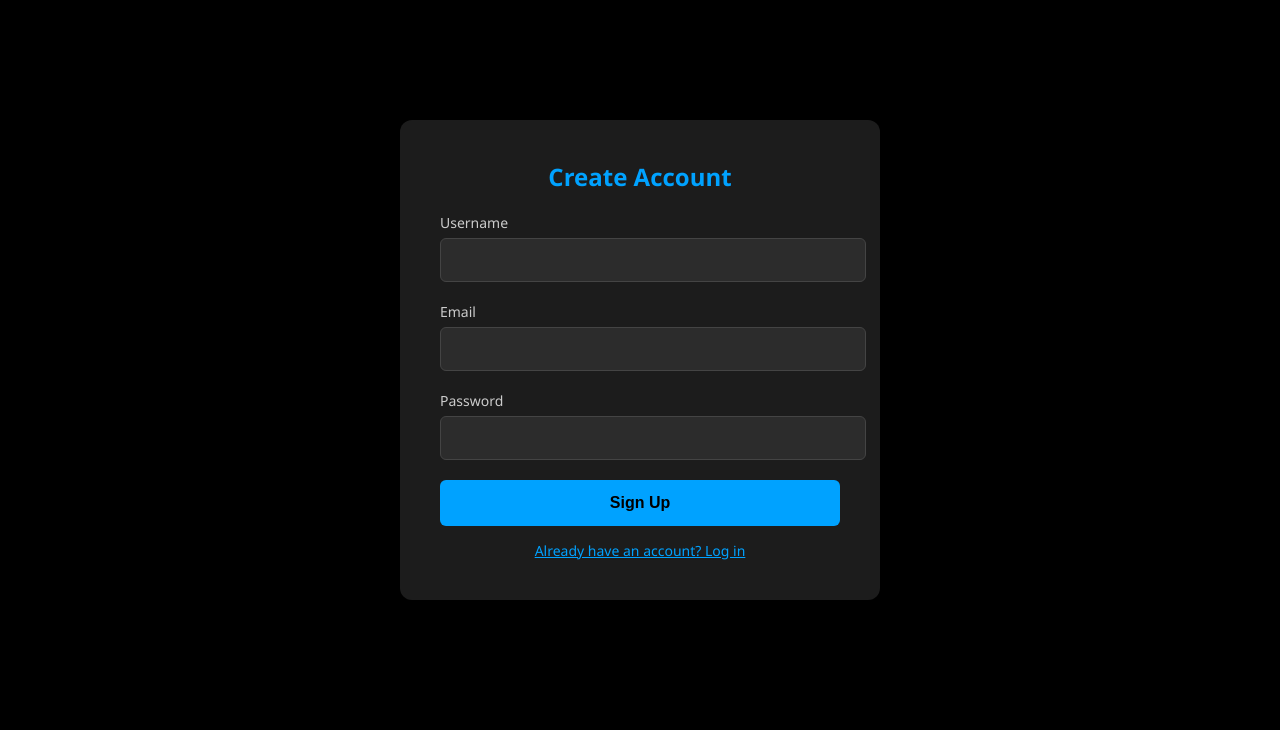
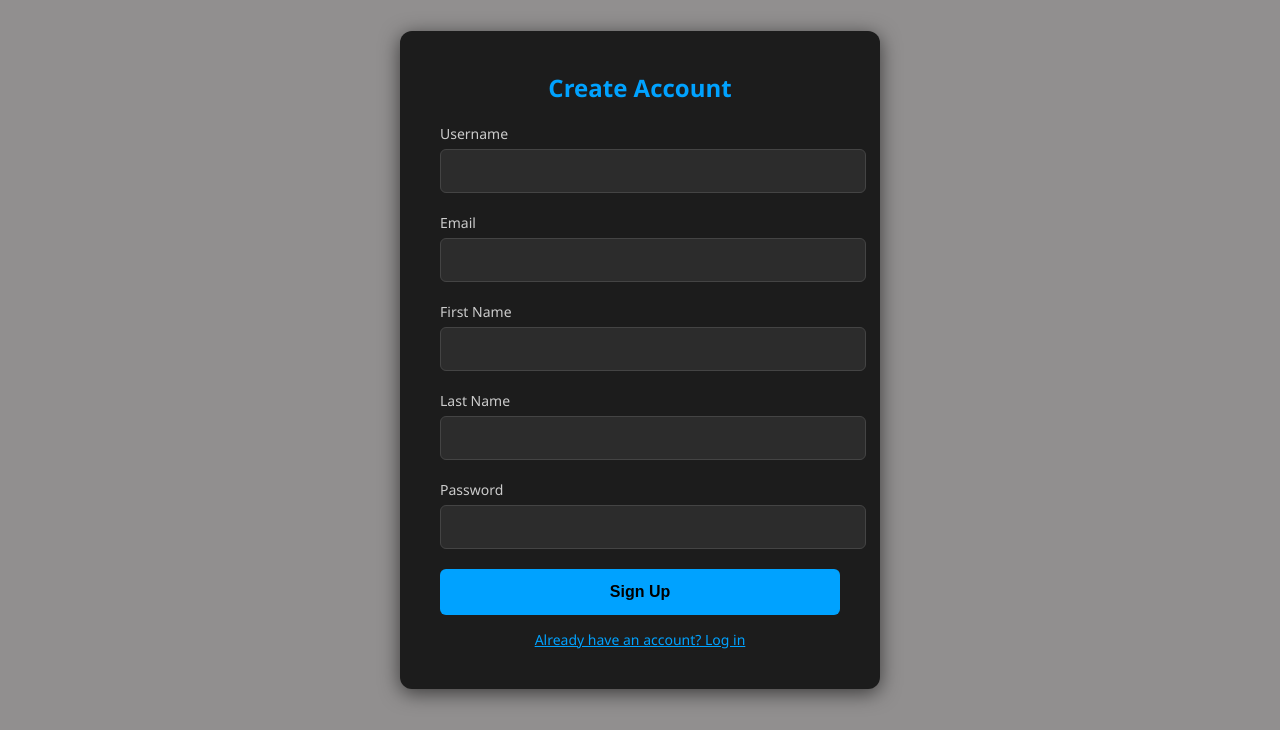
Before and after one commit to skidbot/Website, a plain HTML site: page login.html in a window 1280 px wide. Shown: the part 70-800 px from the top of the page. Drawn offline with Linux system fonts and the light colour scheme.

Commit message:
Update login.html

```diff
--- a/login.html
+++ b/login.html
@@ -8,7 +8,7 @@
     body {
     margin: 0;
     font-family: "Segoe UI", Arial, sans-serif;
-    background-color: #000;
+    background-color: #918f8f;
      color: #fff;
     }
 
@@ -164,6 +164,16 @@
     <input type="email" id="email" name="email" required />
   </div>
 
+    <div class="form-group" id="firstnameGroup">
+    <label for="firstName">First Name</label>
+    <input type="text" id="firstName" name="firstName" required />
+  </div>
+
+    <div class="form-group" id="lastnameGroup">
+    <label for="lastName">Last Name</label>
+    <input type="text" id="lastName" name="lastName" required />
+  </div>
+
   <div class="form-group">
     <label for="password">Password</label>
     <input type="password" id="password" name="password" required />
@@ -177,6 +187,7 @@
   const toggleLink = document.getElementById('toggleLink');
   const formTitle  = document.getElementById('formTitle');
   const emailGroup = document.getElementById('emailGroup');
+  const nameGroup = document.getElementById('nameGroup');
   const submitBtn  = document.getElementById('submitBtn');
   const form       = document.getElementById('accountForm');
 
@@ -187,12 +198,16 @@
     if (isLogin) {
       formTitle.textContent = 'Log In';
       emailGroup.style.display = 'none';  // hide email field
+      firstnameGroup.style.display = 'none';
+      lastnameGroup.style.display = 'none';
       submitBtn.textContent = 'Log In';
       toggleLink.textContent = "Don't have an account? Sign up";
       form.action = 'login_user.php';     // server endpoint for login
     } else {
       formTitle.textContent = 'Create Account';
       emailGroup.style.display = 'block';
+      firstnameGroup.style.display = 'block';
+      lastnameGroup.style.display = 'block';
       submitBtn.textContent = 'Sign Up';
       toggleLink.textContent = "Already have an account? Log in";
       form.action = 'insert_user.php';    // server endpoint for sign up
```
